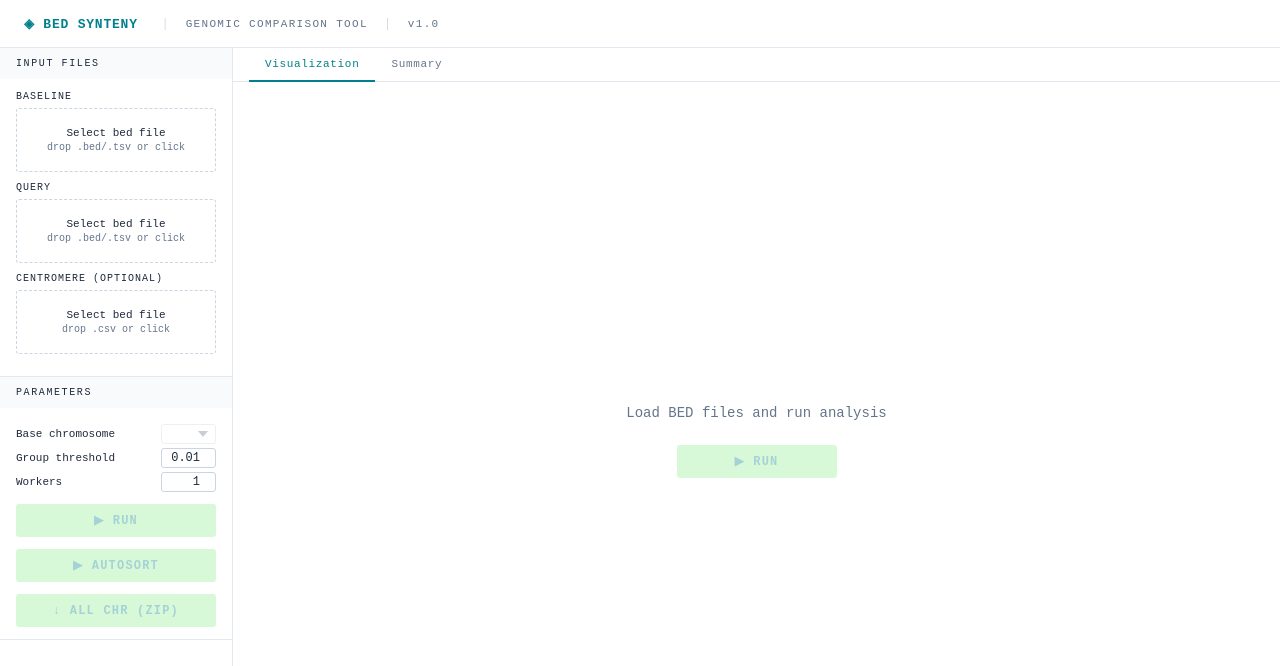
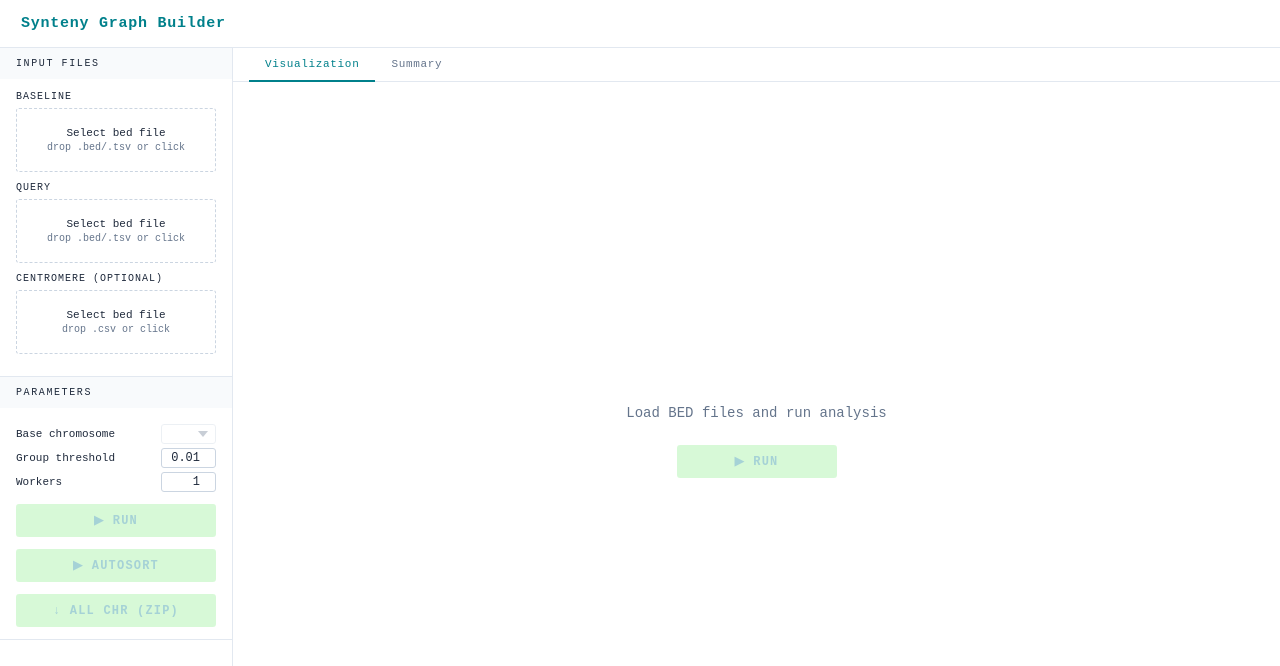
Before and after one commit to AAGI-AUS/gene-visualisation, a React (Create React App) app: page / in a window 1280 px wide. Shown: the top 666 px of the page. Built offline with nearby package versions, Linux system fonts and the light colour scheme.

Commit message:
feat: minor change

```diff
--- a/src/App.module.css
+++ b/src/App.module.css
@@ -8,26 +8,15 @@
 .topbar {
   display: flex;
   align-items: center;
-  gap: 16px;
-  padding: 0 24px;
+  padding: 0 21px;
   background: var(--surface);
   border-bottom: 1px solid var(--border);
-  font-size: 11px;
-  letter-spacing: 0.12em;
-  color: var(--text-dim);
-  flex-shrink: 0;
 }
 
 .topbarLogo {
-  font-size: 13px;
-  font-weight: 600;
+  font-size: 15px;
   color: var(--green);
-  letter-spacing: 0.06em;
-  margin-right: 8px;
-}
-
-.topbarSep {
-  color: var(--border-hi);
+  letter-spacing: 0.05em;
 }
 
 /* ── Main layout ── */
--- a/src/App.tsx
+++ b/src/App.tsx
@@ -16,11 +16,7 @@ const App = () => {
   return (
     <div className={styles.app}>
       <header className={styles.topbar}>
-        <span className={styles.topbarLogo}>◈ BED SYNTENY</span>
-        <span className={styles.topbarSep}>│</span>
-        <span>GENOMIC COMPARISON TOOL</span>
-        <span className={styles.topbarSep}>│</span>
-        <span>v1.0</span>
+        <h1 className={styles.topbarLogo}>Synteny Graph Builder</h1>
       </header>
 
       <div className={styles.main}>
--- a/src/components/visualizationTab/utils.ts
+++ b/src/components/visualizationTab/utils.ts
@@ -542,6 +542,7 @@ const CHR_DEFAULT_MID: Record<string, number> = {
 // an object replaces the whole {lo, hi} window verbatim.
 const PREDICTING_OVERRIDES: Record<string, Record<string, number | { lo: number; hi: number }>> = {
   "2B": { paragon: { lo: 355, hi: 365 } },
+  "2D": { spelt: 260 },
   "4A": { cs: 250 },
   "4B": { norin61: { lo: 305, hi: 335 }, landmark: { lo: 255, hi: 285 }, spelt: 270 },
   "4D": { spelt: { lo: 200, hi: 205 } },
```
